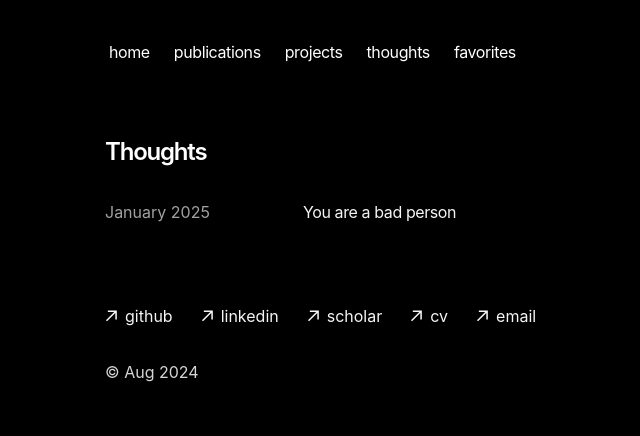
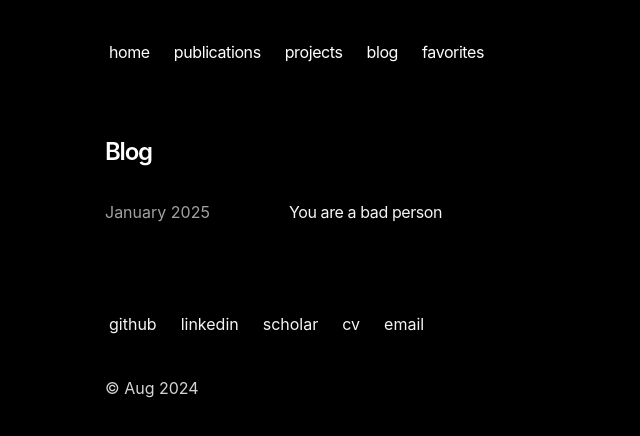
Before and after one commit to Raikhen/portfolio, a Next.js app: page /blog in a window 1280 px wide. Shown: the top 436 px of the page, without its empty margins (263-903 px from the left). Built offline with nearby package versions, Linux system fonts and the light colour scheme.

Commit message:
Change how links look

```diff
--- a/app/blog/page.tsx
+++ b/app/blog/page.tsx
@@ -2,26 +2,26 @@ import List from 'app/components/list'
 import { formatDate, getBlogPosts } from 'app/blog/utils'
 
 export const metadata = {
-  title: 'Thoughts',
-  description: 'Just some thoughts.',
+  title: 'Blog',
+  description: 'Mostly random thoughts.',
 }
 
 export default function Page() {
   let allBlogs = getBlogPosts()
 
-  let sortedBlogs = allBlogs.sort((a, b) => {
+  let sortedBlogs = allBlogs
+    .sort((a, b) => {
       if (new Date(a.metadata.publishedAt) > new Date(b.metadata.publishedAt)) {
         return -1
       }
 
       return 1
-  }).map((post) => ({
+    })
+    .map((post) => ({
       name: post.metadata.title,
       url: `/blog/${post.slug}`,
       from: formatDate(post.metadata.publishedAt, false),
     }))
 
-  return (
-    <List name="Thoughts" elements={sortedBlogs} internalLinks />
-  )
+  return <List name="Blog" elements={sortedBlogs} internalLinks />
 }
--- a/app/components/footer.tsx
+++ b/app/components/footer.tsx
@@ -1,4 +1,5 @@
-import StyledLink from "./styled-link"
+import Link from 'next/link'
+import StyledLink from './styled-link'
 
 function ArrowIcon() {
   return (
@@ -43,17 +44,23 @@ export default function Footer() {
 
   return (
     <footer className="mb-16 mt-8">
-      <ul className="-ml-1.5 font-sm mt-8 flex flex-col space-x-0 space-y-2 md:flex-row md:space-x-4 md:space-y-0 text-neutral-100">
+      <ul className="-ml-[8px] font-sm mt-8 flex flex-col space-x-0 space-y-2 md:flex-row md:space-x-4 md:space-y-0 text-neutral-100">
         {elements.map((e) => (
-          <li key={e.name}>
-            <StyledLink inParagraph href={e.href}>
-              {e.name}
-            </StyledLink>
-          </li>
+          <Link
+            key={e.href}
+            href={e.href}
+            className="transition-all hover:text-yellow-500 transform duration-500 flex align-middle relative py-1 px-2 m-1"
+          >
+            {e.name}
+          </Link>
         ))}
       </ul>
       <p className="mt-8 text-neutral-300">
-        © {new Date().toLocaleString('en-us',{ month:'short', year:'numeric' })}
+        ©{' '}
+        {new Date().toLocaleString('en-us', {
+          month: 'short',
+          year: 'numeric',
+        })}
       </p>
     </footer>
   )
--- a/app/components/nav.tsx
+++ b/app/components/nav.tsx
@@ -5,16 +5,16 @@ const navItems = {
     name: 'home',
   },
   '/publications': {
-    name: 'publications'
+    name: 'publications',
   },
   '/projects': {
-    name: 'projects'
+    name: 'projects',
   },
   '/blog': {
-    name: 'thoughts'
+    name: 'blog',
   },
   '/favorites': {
-    name: 'favorites'
+    name: 'favorites',
   },
 }
 
--- a/app/components/styled-link.tsx
+++ b/app/components/styled-link.tsx
@@ -21,19 +21,17 @@ export default function StyledLink({
   href,
   children,
   inParagraph = false,
-  internal = false
+  internal = false,
 }) {
   return (
     <Link
       href={href}
       target={internal ? '_self' : '_blank'}
-      className={`inline-flex items-center transform duration-500 px-1.5
-        ${inParagraph ? 'hover:text-yellow-500' : 'hover:text-yellow-500'}`}
+      className={`hover:text-yellow-500 ${
+        inParagraph ? 'font-semibold' : ''
+      } transition-all duration-500`}
     >
-      {inParagraph ? <ArrowIcon /> : null}
-      <span className="ml-2">
-        {children}
-      </span>
+      <span>{children}</span>
     </Link>
   )
 }
```
Also changed, not shown: 1 other file (tests, documents, lock files or other folders). Lines whose indentation alone changed are shown as unchanged.
